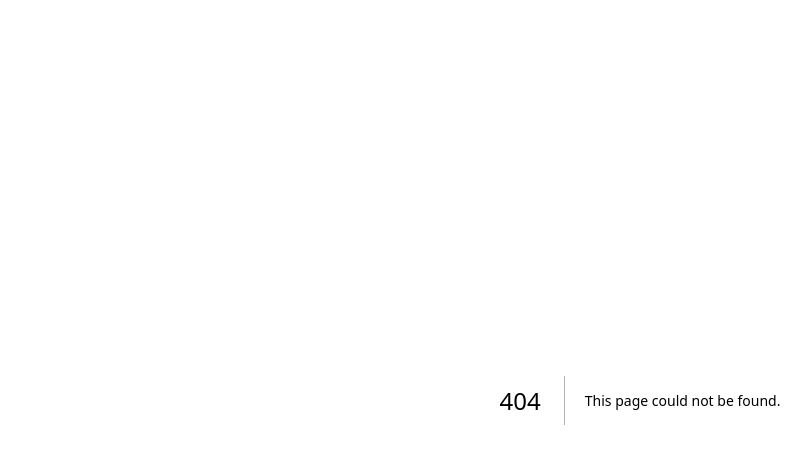
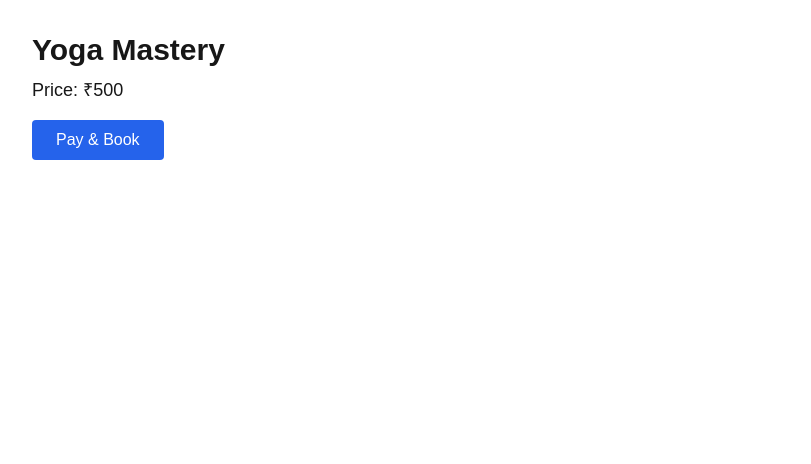
Before and after one commit to aakashamy777/Ahoum_Spiritual_Tech, a Next.js app in the folder frontend/: page /sessions/1 in a window 1280 px wide. Before the commit this address had no page. Shown: the top 464 px of the page, without its empty margins (0-811 px from the left). Built offline with nearby package versions, Linux system fonts and the light colour scheme.

Commit message:
feat(frontend): build session detail page

```diff
--- /dev/null
+++ b/frontend/src/app/sessions/[id]/page.tsx
@@ -0,0 +1,85 @@
+'use client';
+
+import { useState } from 'react';
+
+// Next.js page mockup for Session Detail + Razorpay + Toast
+export default function SessionDetail({ params }: { params: { id: string } }) {
+  const [loading, setLoading] = useState(false);
+
+  // Dummy session data (usually fetched from API)
+  const session = {
+    id: params.id,
+    title: 'Yoga Mastery',
+    price: 500, // INR
+  };
+
+  const handleBooking = async () => {
+    setLoading(true);
+    try {
+      // 1. Create order
+      const res = await fetch('/api/payments/create-order/', {
+        method: 'POST',
+        headers: { 'Content-Type': 'application/json' },
+        body: JSON.stringify({ session_id: session.id })
+      });
+
+      if (res.status === 429) {
+        alert('Toast: Rate limit exceeded, try again in a few seconds');
+        setLoading(false);
+        return;
+      }
+
+      const data = await res.json();
+
+      if (session.price > 0) {
+        // 2. Load Razorpay
+        const options = {
+          key: data.key,
+          amount: data.amount,
+          currency: data.currency,
+          name: 'Ahoum Sessions',
+          description: session.title,
+          order_id: data.order_id,
+          handler: async function (response: any) {
+            // 3. Verify
+            const verifyRes = await fetch('/api/payments/verify/', {
+              method: 'POST',
+              headers: { 'Content-Type': 'application/json' },
+              body: JSON.stringify({
+                razorpay_payment_id: response.razorpay_payment_id,
+                razorpay_order_id: response.razorpay_order_id,
+                razorpay_signature: response.razorpay_signature,
+                booking_id: data.booking_id,
+              })
+            });
+            if (verifyRes.ok) alert('Payment Successful! Booking confirmed.');
+          },
+        };
+        const rzp = new (window as any).Razorpay(options);
+        rzp.open();
+      } else {
+        alert('Booking confirmed (Free session).');
+      }
+    } catch (error) {
+      console.error(error);
+    }
+    setLoading(false);
+  };
+
+  return (
+    <div className="p-8">
+      {/* Must include razorpay script in real app, often in _document.tsx or next/script */}
+      <script src="https://checkout.razorpay.com/v1/checkout.js" async></script>
+      <h1 className="text-3xl font-bold">{session.title}</h1>
+      <p className="mt-2 text-lg">Price: ₹{session.price}</p>
+
+      <button
+        onClick={handleBooking}
+        disabled={loading}
+        className="mt-4 px-6 py-2 bg-blue-600 text-white rounded"
+      >
+        {session.price > 0 ? 'Pay & Book' : 'Book Now'}
+      </button>
+    </div>
+  );
+}
```
